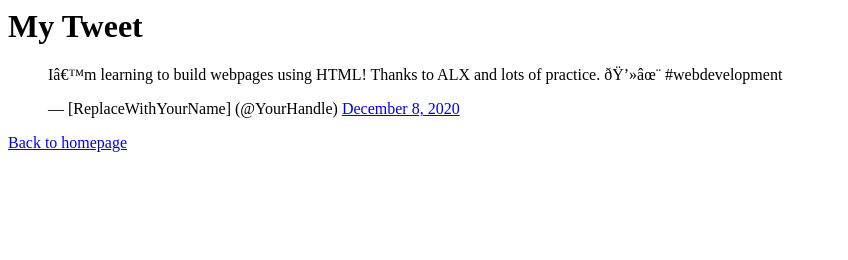
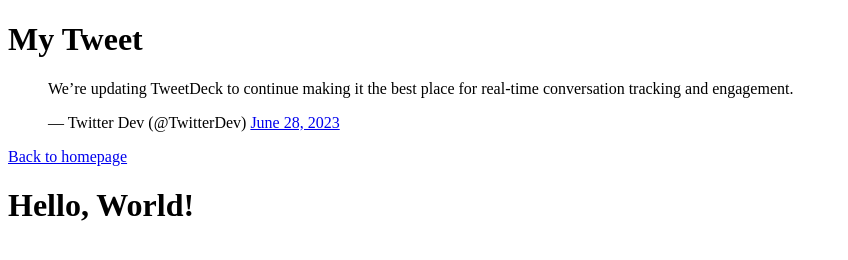
Before and after one commit to Tina-cyber-dotcom/My_First_Portfolio, a plain HTML site: page html_basic/tweets.html in a window 1280 px wide. Shown: the whole page, without its empty margins (0-848 px from the left). Drawn offline with Linux system fonts and the light colour scheme.

Commit message:
Make tweets.html match base_index.html and add tweet embed

```diff
--- a/html_basic/tweets.html
+++ b/html_basic/tweets.html
@@ -1,16 +1,20 @@
-<body>
+<!DOCTYPE html>
+<html lang="en">
+<head>
+  <meta charset="UTF-8">
+  <title>My First Web Page</title>
+</head>
+<body><h1>My Tweet</h1>
 
-  <h1>My Tweet</h1>
+<blockquote class="twitter-tweet">
+  <p lang="en" dir="ltr">We’re updating TweetDeck to continue making it the best place for real-time conversation tracking and engagement.</p>
+  &mdash; Twitter Dev (@TwitterDev)
+  <a href="https://twitter.com/TwitterDev/status/1673705893073563650">June 28, 2023</a>
+</blockquote>
+<script async src="https://platform.twitter.com/widgets.js" charset="utf-8"></script>
 
-  <!-- Embedded Tweet -->
-  <blockquote class="twitter-tweet">
-    <p lang="en" dir="ltr">I’m learning to build webpages using HTML! Thanks to ALX and lots of practice. 💻✨ #webdevelopment</p>
-    &mdash; [ReplaceWithYourName] (@YourHandle)
-    <a href="https://twitter.com/TwitterDev/status/1336401443171983362">December 8, 2020</a>
-  </blockquote>
-  <script async src="https://platform.twitter.com/widgets.js" charset="utf-8"></script>
-
-  <!-- Link to homepage -->
-  <p><a href="index.html">Back to homepage</a></p>
+<p><a href="index.html">Back to homepage</a></p>
+  <h1>Hello, World!</h1>
 
 </body>
+</html>
```
